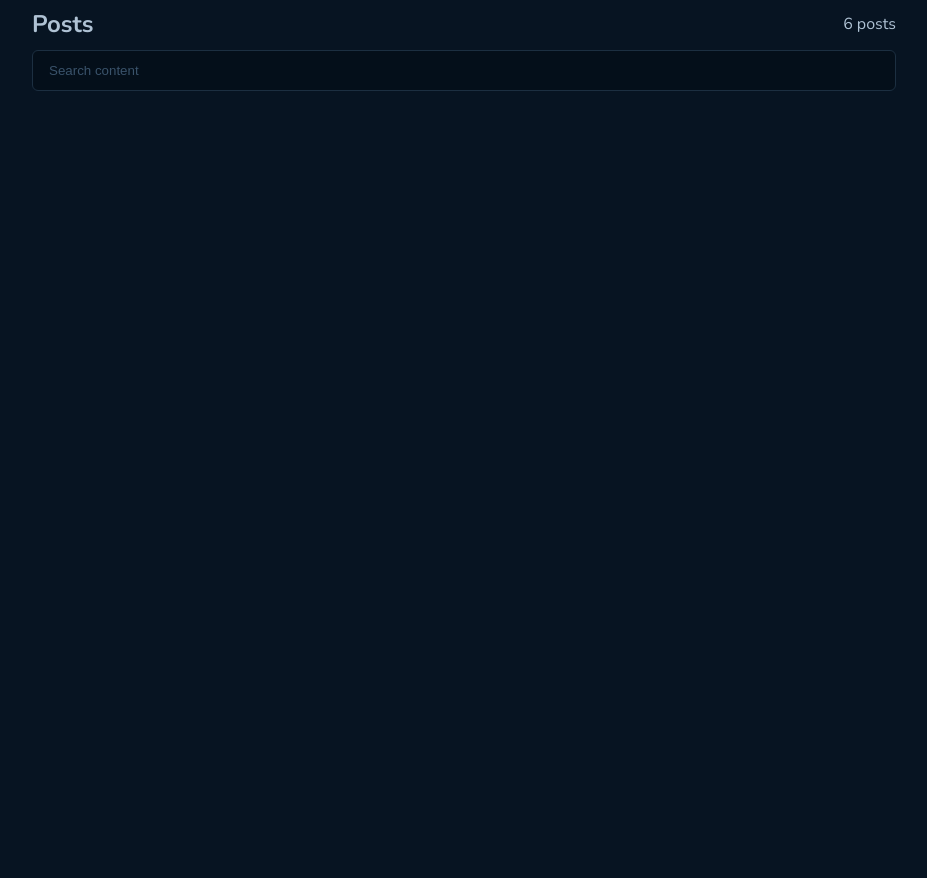
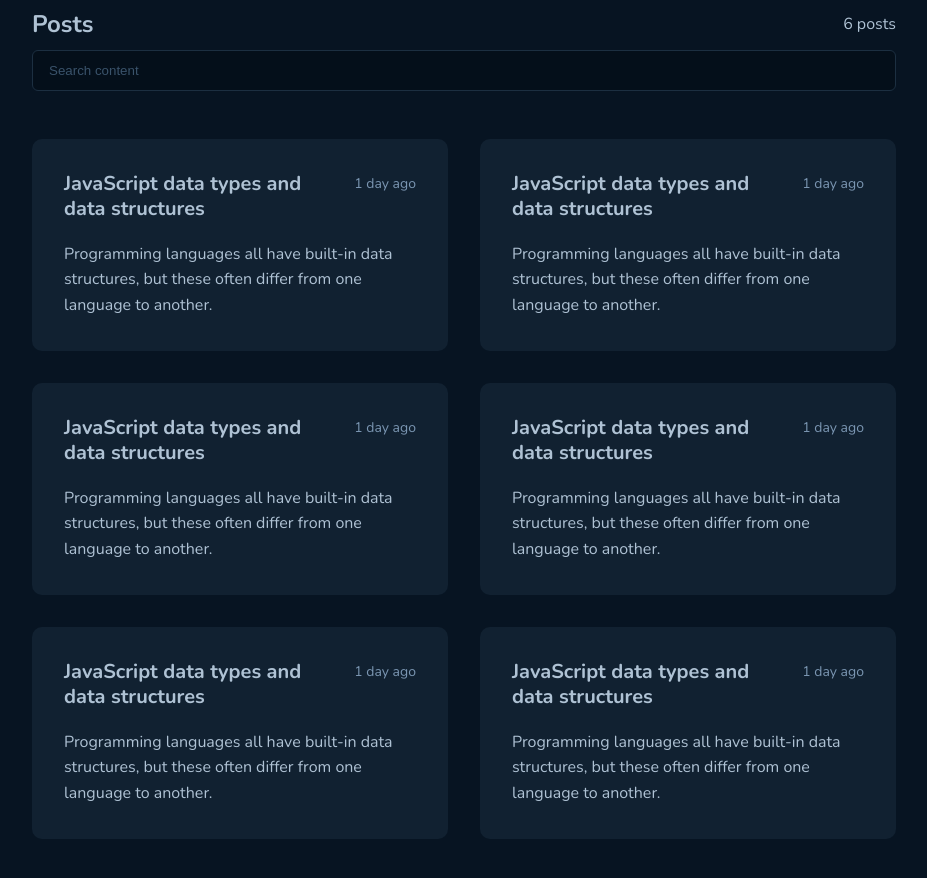
Before and after one commit to gchiquetto/Github-Blog, a React (Vite) app: page / in a window 1280 px wide. Shown: the part 480-1358 px from the top of the page, without its empty margins (176-1103 px from the left). Before the commit the page ends 800 px from the top, so only its background shows below. Built offline with nearby package versions, Linux system fonts and the light colour scheme.

Commit message:
struture and style of the homepage finished

```diff
--- /dev/null
+++ b/src/pages/Home/components/PostCard/index.tsx
@@ -0,0 +1,16 @@
+import { PostCardContainer } from './styles'
+
+export function PostCard() {
+  return (
+    <PostCardContainer>
+      <header>
+        <h2>JavaScript data types and data structures</h2>
+        <span>1 day ago</span>
+      </header>
+      <p>
+        Programming languages all have built-in data structures, but these often
+        differ from one language to another.
+      </p>
+    </PostCardContainer>
+  )
+}
--- /dev/null
+++ b/src/pages/Home/components/PostCard/styles.ts
@@ -0,0 +1,26 @@
+import styled from 'styled-components'
+
+export const PostCardContainer = styled.div`
+  display: flex;
+  flex-direction: column;
+  gap: 1.25rem;
+  padding: 2rem;
+  border-radius: 10px;
+  background-color: ${(props) => props.theme['base-post']};
+
+  header {
+    display: flex;
+    gap: 1rem;
+  }
+
+  h2 {
+    font-size: 1.25rem;
+    font-weight: 700;
+  }
+
+  span {
+    min-width: fit-content;
+    font-size: 0.875rem;
+    color: ${(props) => props.theme['base-span']};
+  }
+`
--- a/src/pages/Home/index.tsx
+++ b/src/pages/Home/index.tsx
@@ -3,6 +3,7 @@ import {
   HomeContent,
   InfoContainer,
   Overview,
+  PostsCardsContainer,
   ProfileCard,
   ProfileCardContent,
 } from './styles'
@@ -10,6 +11,7 @@ import { ArrowSquareOut } from 'phosphor-react'
 import { FaGithub, FaBuilding } from 'react-icons/fa'
 import { BsPeopleFill } from 'react-icons/bs'
 import { FormSearch } from './components/FormSearch'
+import { PostCard } from './components/PostCard'
 export function Home() {
   return (
     <HomeContainer>
@@ -49,6 +51,14 @@ export function Home() {
           <p>6 posts</p>
         </Overview>
         <FormSearch />
+        <PostsCardsContainer>
+          <PostCard />
+          <PostCard />
+          <PostCard />
+          <PostCard />
+          <PostCard />
+          <PostCard />
+        </PostsCardsContainer>
       </HomeContent>
     </HomeContainer>
   )
--- a/src/pages/Home/styles.ts
+++ b/src/pages/Home/styles.ts
@@ -88,3 +88,15 @@ export const Overview = styled.div`
   display: flex;
   justify-content: space-between;
 `
+
+export const PostsCardsContainer = styled.div`
+  display: grid;
+  grid-template-columns: repeat(2, 1fr);
+  gap: 2rem;
+  margin-top: 3rem;
+  margin-bottom: 5rem;
+
+  @media (max-width: 758px) {
+    grid-template-columns: 1fr;
+  }
+`
```
